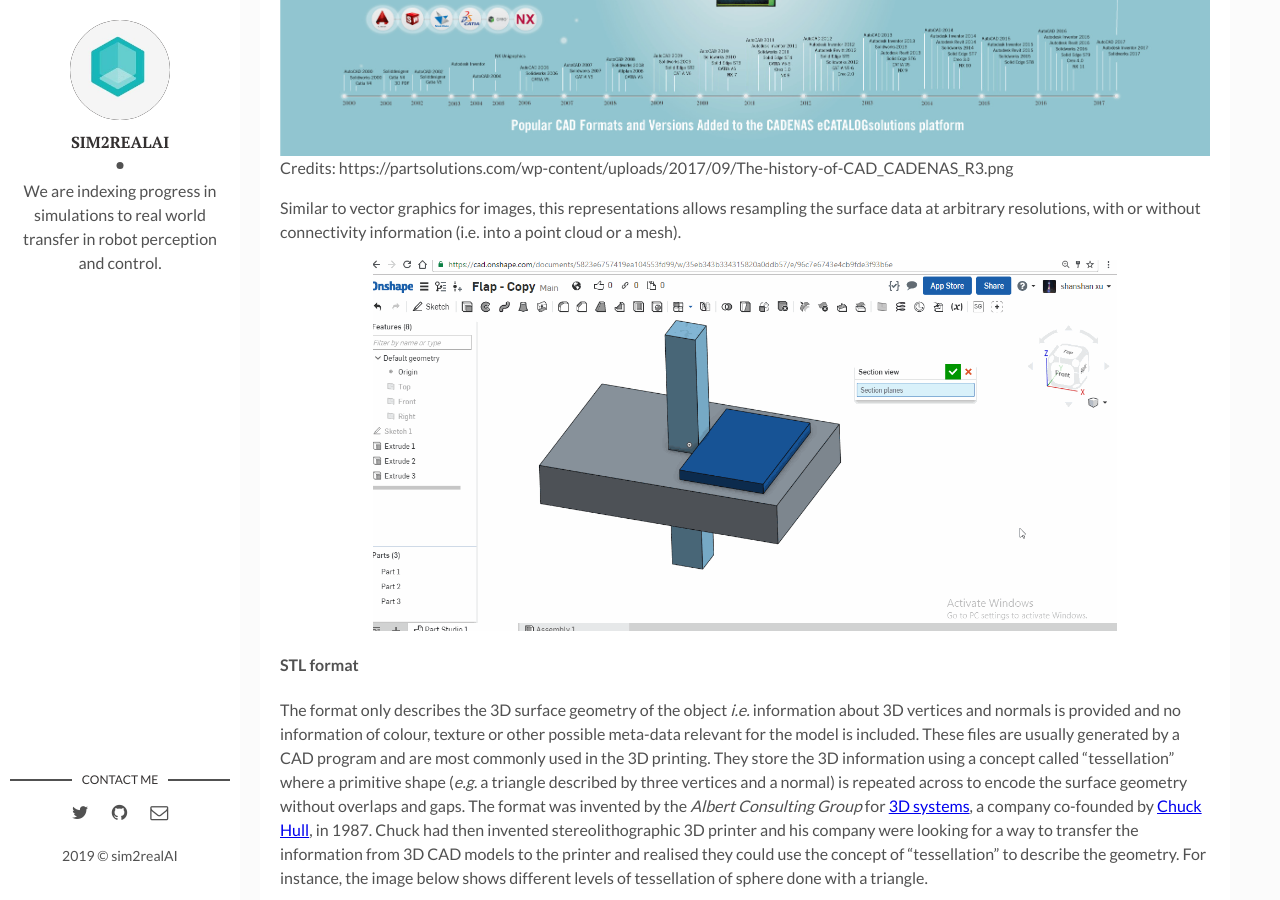
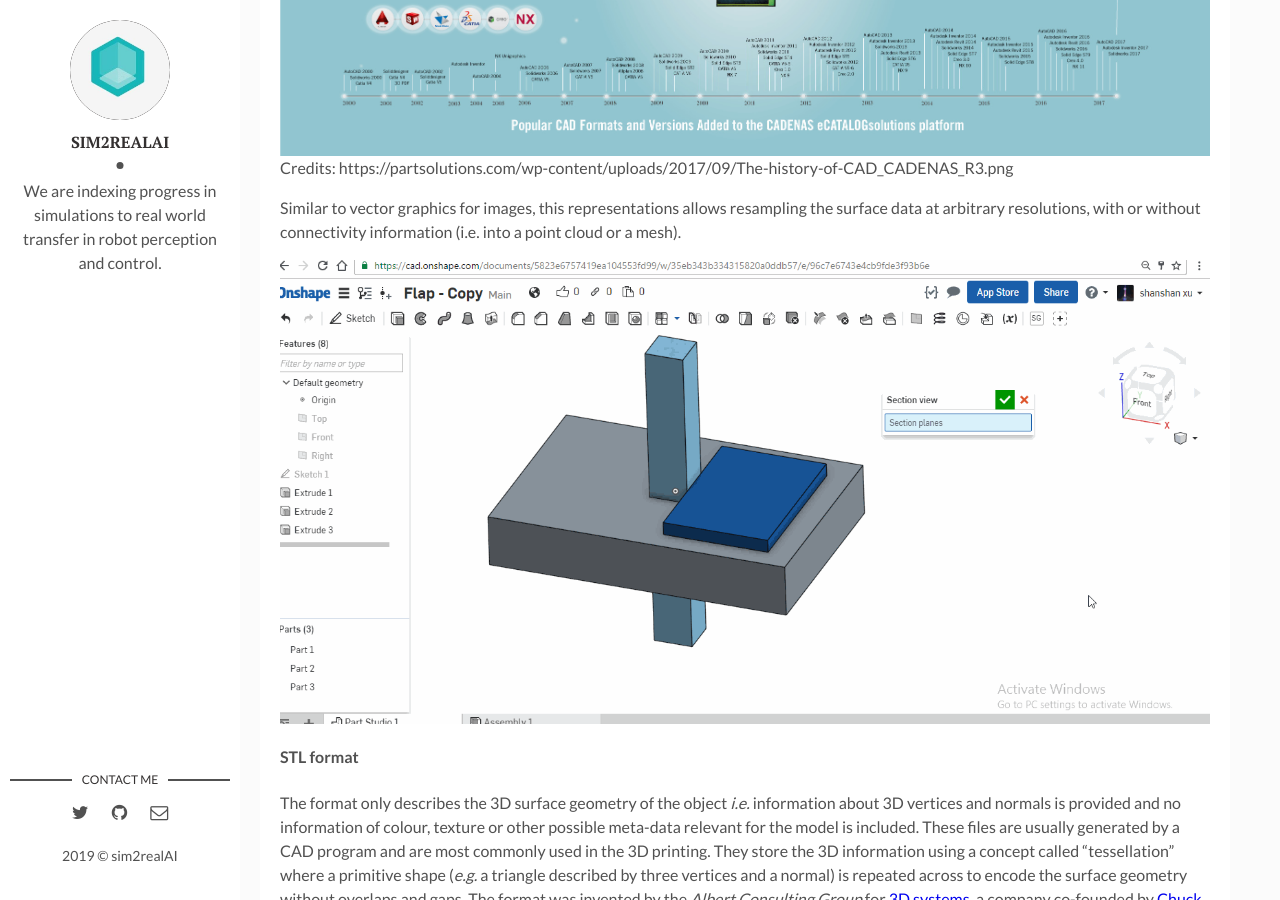
Before and after one commit to backupsim2realai/backupsim2realai.github.io, a Jekyll site: the page built from _posts/2019-01-15-Synthetic-Datasets-of-Objects-Part-I.markdown, in a window 1280 px wide and 900 px high, scrolled down 714 px. Built offline with Jekyll 4.4.1, drawn with Linux system fonts in a browser that asks for light colours; emoji names are drawn with the system emoji font.

Commit message:
Adding on shape design gif
Signed-off-by: Ankur Handa <ahanda@nvidia.com>

```diff
--- a/_posts/2019-01-15-Synthetic-Datasets-of-Objects-Part-I.markdown
+++ b/_posts/2019-01-15-Synthetic-Datasets-of-Objects-Part-I.markdown
@@ -24,7 +24,7 @@
 Similar to vector graphics for images, this representations allows resampling the surface data at arbitrary resolutions, with or without connectivity information (i.e. into a point cloud or a mesh).
 
 
-<center><img src="/assets/img/2019-01-15/onshape_design.gif" width="80%"></center>
+<center><img src="/assets/img/2019-01-15/onshape_design.gif" width="100%"></center>
 
 #### STL format
 The format only describes the 3D surface geometry of the object *i.e.* information about 3D vertices and normals is provided and no information of colour, texture or other possible meta-data relevant for the model is included. These files are usually generated by a CAD program and are most commonly used in the 3D printing. They store the 3D information using a concept called "tessellation" where a primitive shape (*e.g.* a triangle described by three vertices and a normal) is repeated across to encode the surface geometry without overlaps and gaps. The format was invented by the _Albert Consulting Group_ for [3D systems](https://en.wikipedia.org/wiki/3D_Systems), a company co-founded by [Chuck Hull](https://en.wikipedia.org/wiki/Chuck_Hull), in 1987. Chuck had then invented stereolithographic 3D printer and his company were looking for a way to transfer the information from 3D CAD models to the printer and realised they could use the concept of "tessellation" to describe the geometry. For instance, the image below shows different levels of tessellation of sphere done with a triangle.
```
